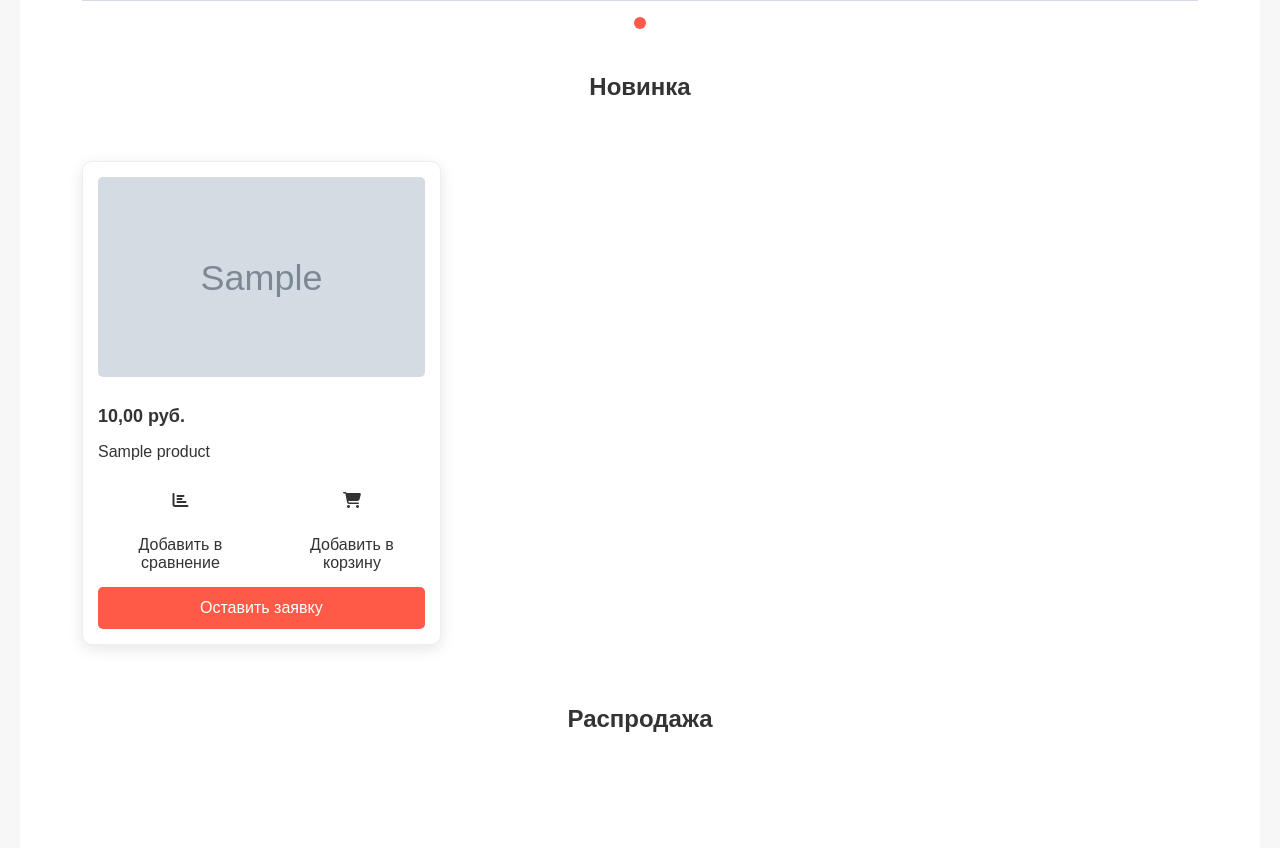
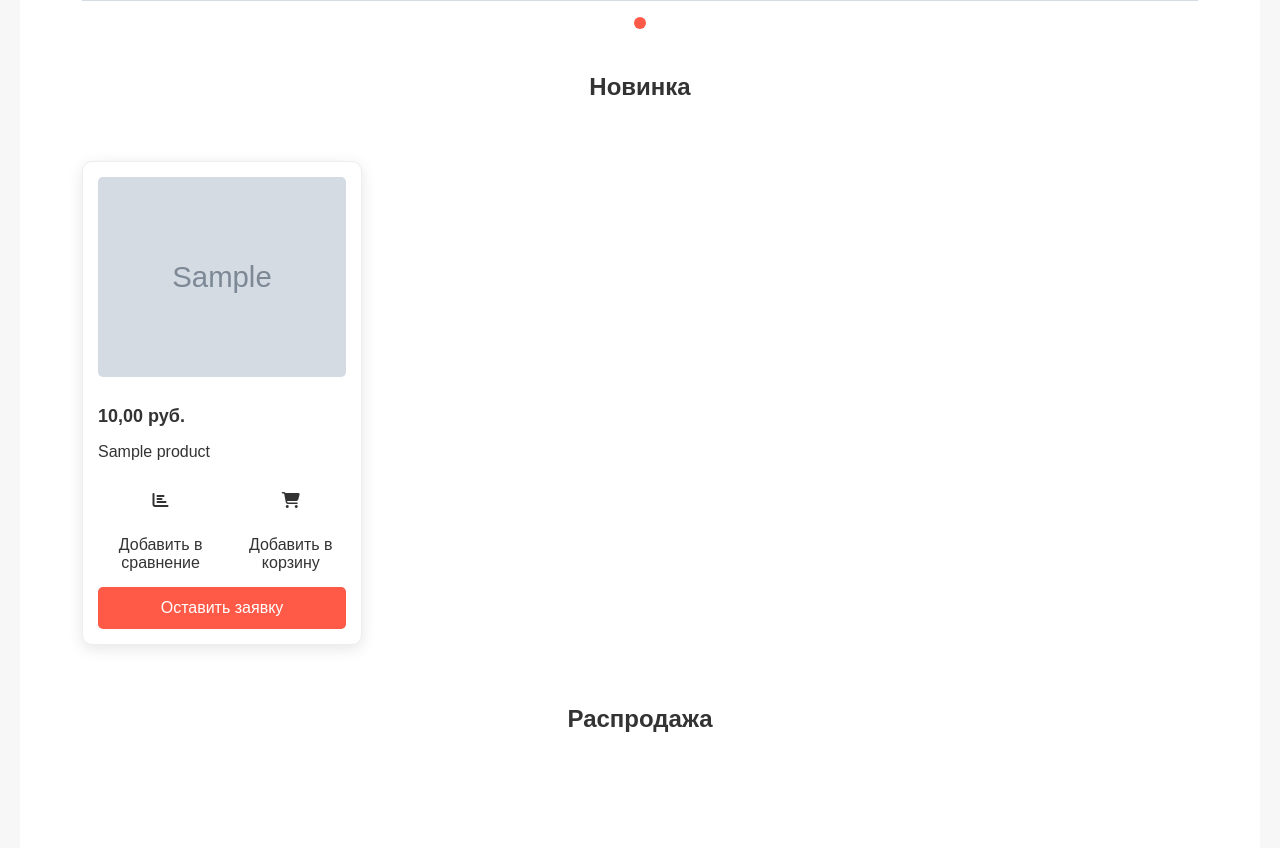
Before and after one commit to deepjohny828/diplom-furniture, a Django app: page / in a window 1280 px wide. Shown: the part 614-1462 px from the top of the page. Run offline with Django 5.2, Linux system fonts and the light colour scheme; tables that the repository leaves empty hold one stand-in row (values such as "Sample post"); grey boxes marked "Sample" are stand-in pictures.

Commit message:
до новых моделей

```diff
--- a/furniture/products/static/products/css/base.css
+++ b/furniture/products/static/products/css/base.css
@@ -306,7 +306,7 @@ a:hover{
     margin: 40px auto;
     padding: 20px;
     display: grid;
-    grid-template-columns: repeat(auto-fill, minmax(280px, 1fr));
+    grid-template-columns: repeat(4, minmax(280px, 1fr));
     gap: 20px;
 }
 
@@ -322,7 +322,6 @@ a:hover{
 .product-card img {
     width: 100%;
     height: 200px;
-    object-fit: cover;
     border-radius: 10px;
 }
 
@@ -362,6 +361,7 @@ a:hover{
     border-radius: 5px;
     width: 100%;
     cursor: pointer;
+    margin-top: auto;
 }
 
 .product-card button:hover {
```
